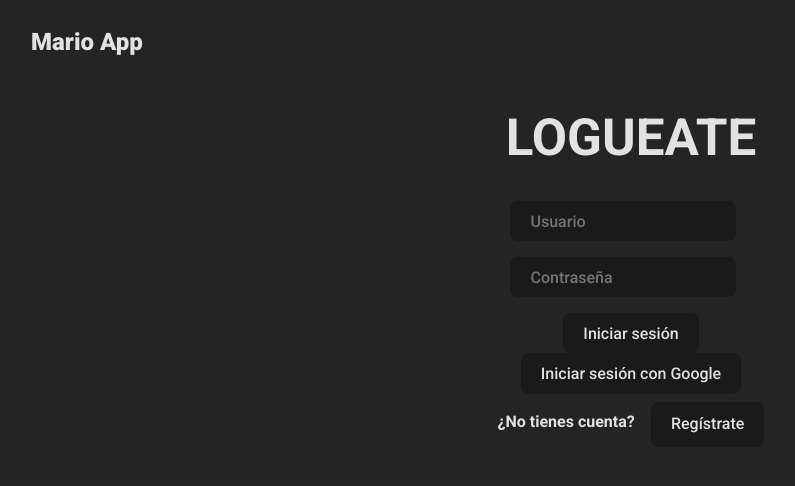
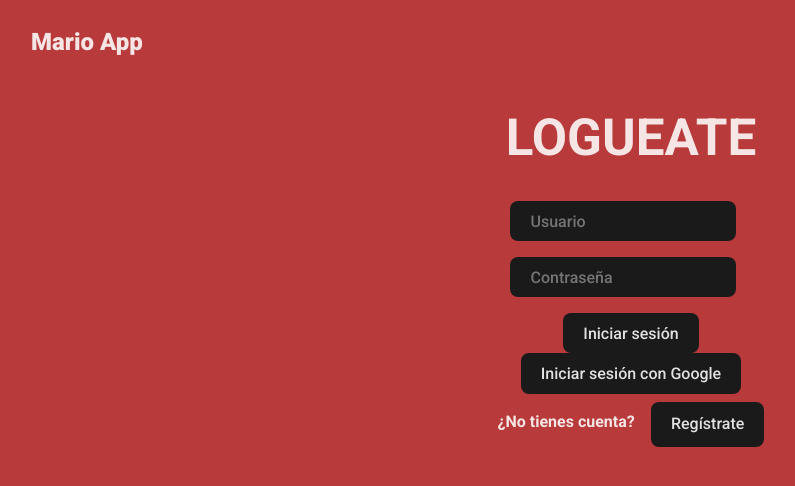
Before and after one commit to mvvrxouoc/NTTData, a React (Vite) app: page /login in a window 1280 px wide. Shown: the top 486 px of the page, without its empty margins (25-820 px from the left). Built offline with nearby package versions, Linux system fonts and the light colour scheme; no server answers.

Commit message:
Cambio color a rojo

```diff
--- a/src/assets/styles/index.css
+++ b/src/assets/styles/index.css
@@ -9,7 +9,7 @@
   line-height: 1.5;
   font-weight: 900;
   color: rgba(255, 255, 255, 0.87);
-  background-color: #242424;
+  background-color: #b83a3a;
 }
 
 .form{
```
